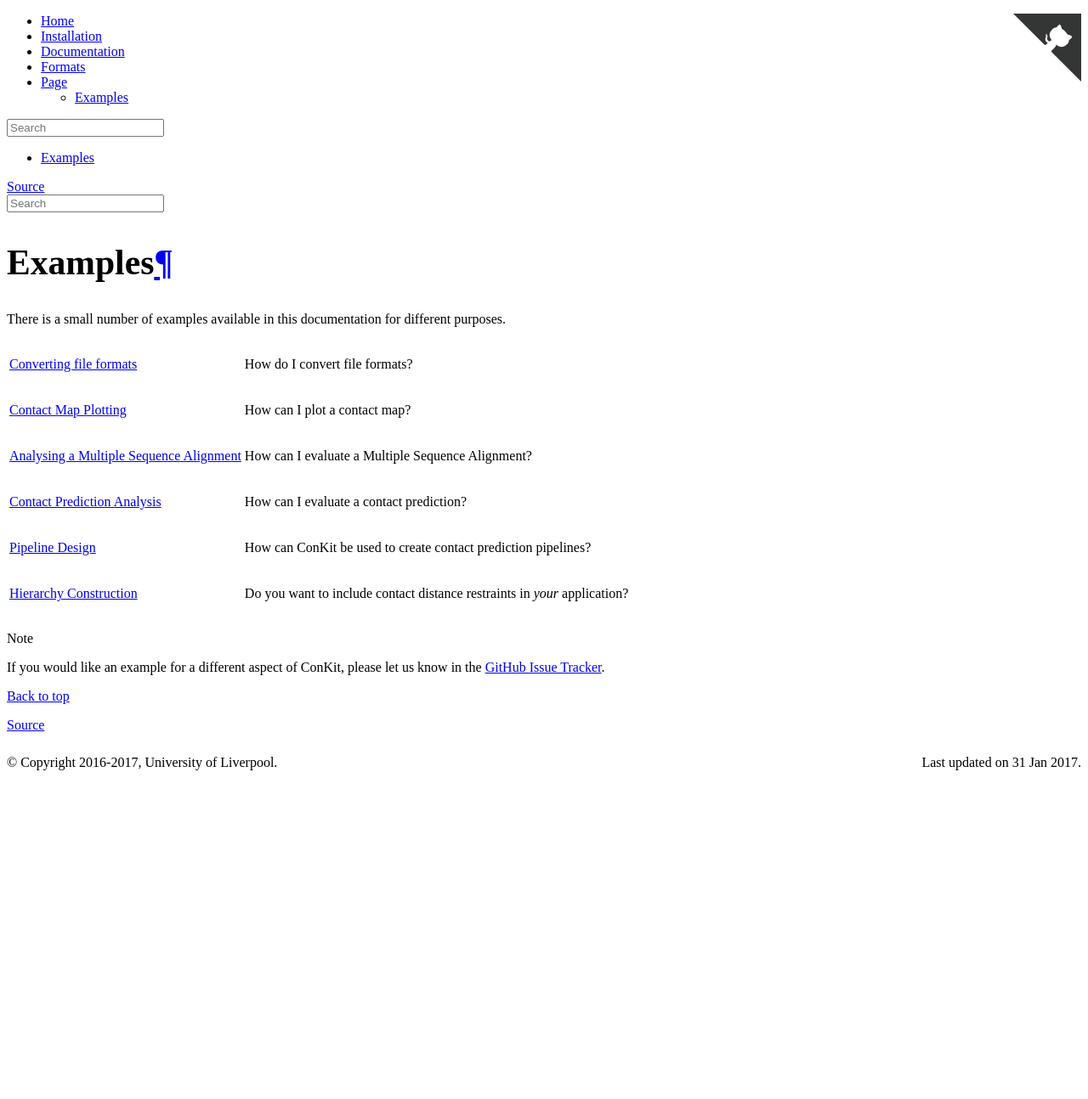
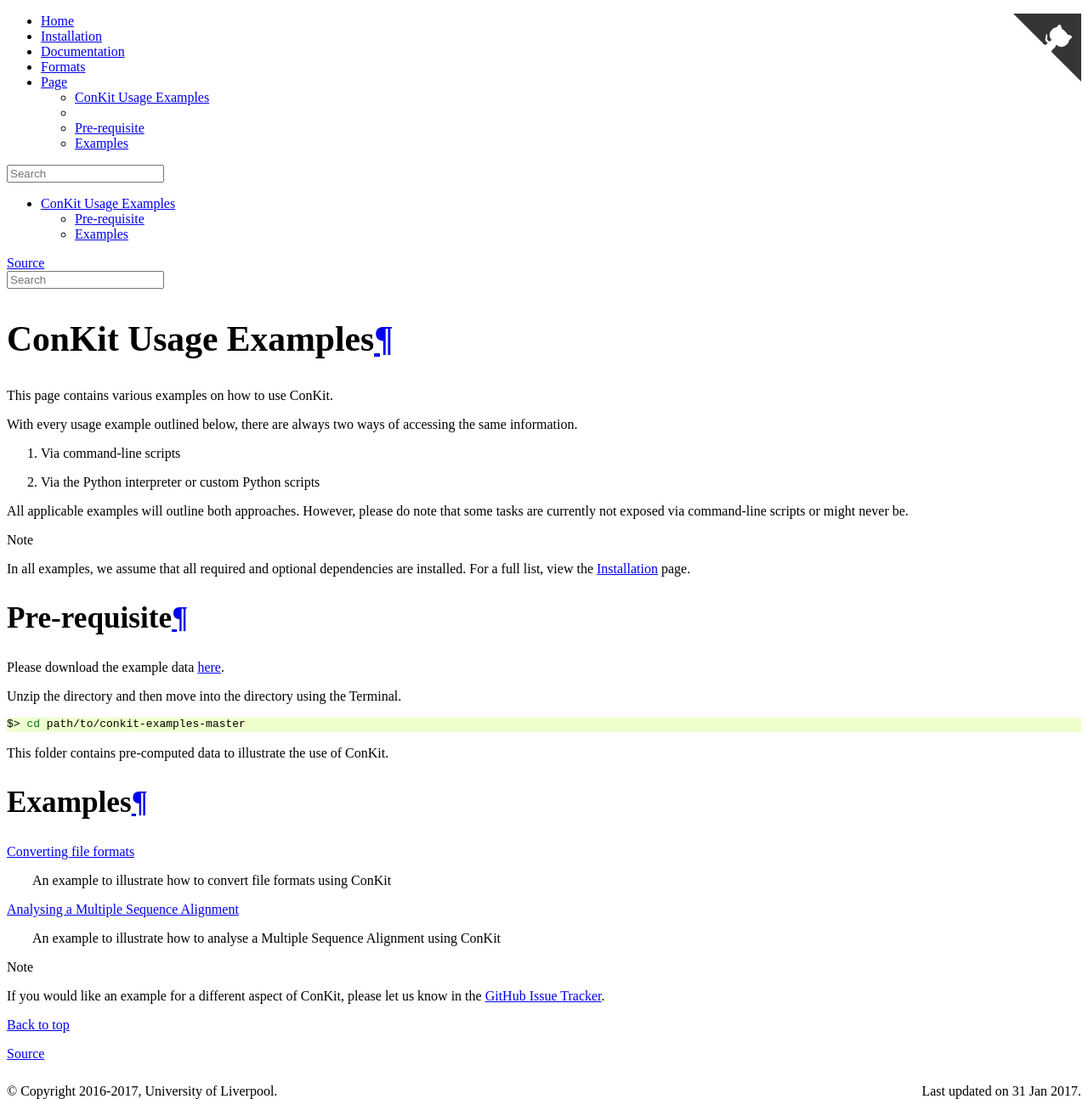
Before and after one commit to rigdenlab/conkit, a Sphinx documentation site: the page built from docs/examples.rst, in a window 1280 px wide. Shown: the whole page at 85% size. Built offline with Sphinx 7.4.7, drawn with Linux system fonts in a browser that asks for light colours; before the commit the page ends 907 px from its top, so only the background shows below that.

Commit message:
improved layout and content

```diff
--- a/docs/examples.rst
+++ b/docs/examples.rst
@@ -1,24 +1,41 @@
 .. _examples_main:
 
+ConKit Usage Examples
+=====================
+
+This page contains various examples on how to use ConKit.
+
+With every usage example outlined below, there are always two ways of accessing the same information.
+
+1. Via command-line scripts
+2. Via the Python interpreter or custom Python scripts
+
+All applicable examples will outline both approaches. However, please do note that some tasks are currently not exposed via command-line scripts or might never be.
+
+.. note::
+
+   In all examples, we assume that all required and optional dependencies are installed. For a full list, view the :ref:`Installation` page.
+
+Pre-requisite
+-------------
+Please download the example data `here <https://github.com/rigdenlab/conkit-examples/archive/master.zip>`_.
+
+Unzip the directory and then move into the directory using the Terminal.
+
+.. code-block:: bash
+
+   $> cd path/to/conkit-examples-master
+
+This folder contains pre-computed data to illustrate the use of ConKit.
 
 Examples
-========
+--------
 
-There is a small number of examples available in this documentation for different purposes.
+:ref:`example_file_conversion`
+   An example to illustrate how to convert file formats using ConKit
 
-+-----------------------------------------+---------------------------------------------------------------------------+
-| :ref:`example_file_conversion`          | How do I convert file formats?                                            |
-+-----------------------------------------+---------------------------------------------------------------------------+
-| :ref:`example_plotting_a_map`           | How can I plot a contact map?                                             |
-+-----------------------------------------+---------------------------------------------------------------------------+
-| :ref:`example_analyse_msa`              | How can I evaluate a Multiple Sequence Alignment?                         |
-+-----------------------------------------+---------------------------------------------------------------------------+
-| :ref:`example_analyse_conpred`          | How can I evaluate a contact prediction?                                  |
-+-----------------------------------------+---------------------------------------------------------------------------+
-| :ref:`example_pipeline_creation`        | How can ConKit be used to create contact prediction pipelines?            |
-+-----------------------------------------+---------------------------------------------------------------------------+
-| :ref:`example_constructing_a_hierarchy` | Do you want to include contact distance restraints in *your* application? |
-+-----------------------------------------+---------------------------------------------------------------------------+
+:ref:`example_analyse_msa`
+   An example to illustrate how to analyse a Multiple Sequence Alignment using ConKit
 
 .. note::
    If you would like an example for a different aspect of ConKit, please let us know in the `GitHub Issue Tracker <https://github.com/fsimkovic/conkit/issues>`_.
```
Also changed, not shown: docs/formats.rst (+8 -6 lines).
